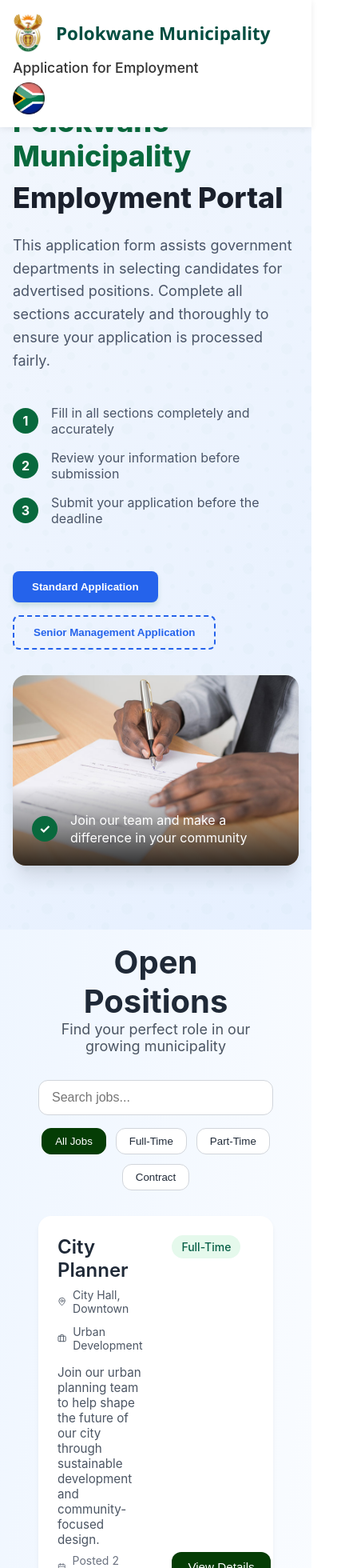
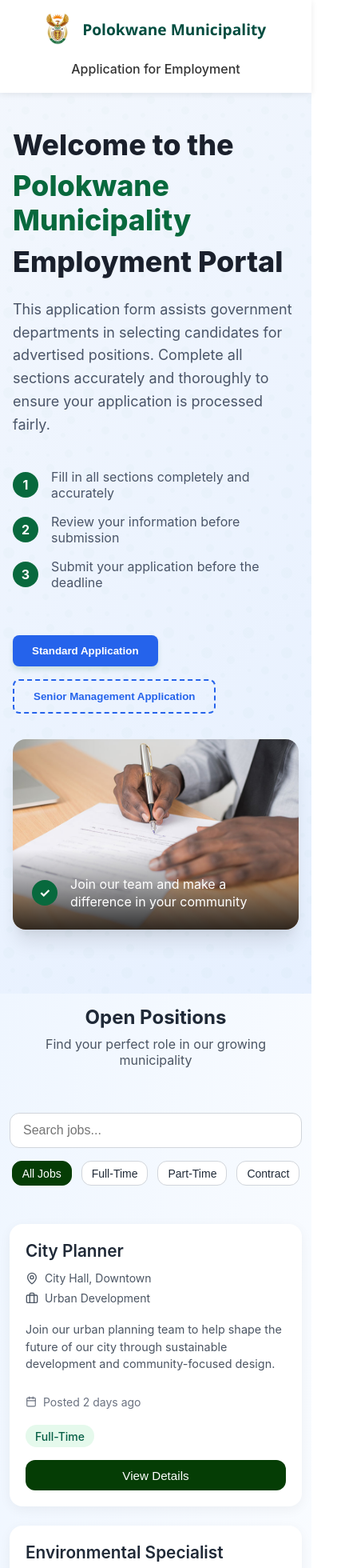
Before and after one commit to antoinekizuri/recruitment, a React (Vite) app in the folder municipal/: page / in a window 390 px wide. Shown: the top 1960 px of the page at 80% size, 422 px wide, since content can reach past the window. Built offline with nearby package versions, Linux system fonts and the light colour scheme.

Commit message:
Flag Fix

```diff
--- a/municipal/src/components/users/header.css
+++ b/municipal/src/components/users/header.css
@@ -64,23 +64,43 @@
 @media screen and (max-width: 768px) {
   .header {
     flex-direction: column;
-    align-items: flex-start;
-    padding: 1rem;
+    align-items: center;
+    padding: 0.75rem;
+    gap: 0.5rem;
+  }
+
+  .header-left {
+    width: 100%;
+    justify-content: center;
+    text-align: center;
+    padding: 0.25rem 0;
+    order: 1;
   }
 
   .header-center {
-    text-align: left;
-    padding-top: 0.5rem;
+    width: 100%;
+    justify-content: center;
+    text-align: center;
+    padding: 0.25rem 0;
+    order: 2;
   }
 
-  .header-left,
-  .header-right {
-    justify-content: flex-start;
-    width: 100%;
+  .header-right,
+  .flag {
+    display: none; /* Hide both the right section and the flag explicitly */
   }
 
-  .flag {
-    margin-left: 0;
-    margin-top: 0.5rem;
+  .logo {
+    height: 40px;
+  }
+
+  .municipality-name {
+    font-size: 1.2rem;
+  }
+
+  .form-title {
+    font-size: 1rem;
+    padding-top: 0.25rem;
+    padding-bottom: 0.25rem;
   }
 }
--- a/municipal/src/components/users/hero.css
+++ b/municipal/src/components/users/hero.css
@@ -7,6 +7,7 @@
   background: linear-gradient(135deg, #f3f7fd 0%, #e6f0ff 100%);
   position: relative;
   overflow: hidden;
+  margin-top: 80px;
 }
 
 .hero-section::before {
--- a/municipal/src/components/users/jobPositions.css
+++ b/municipal/src/components/users/jobPositions.css
@@ -1,8 +1,9 @@
 .job-section {
   width: 100%;
-  padding: 1rem 2rem; /* increased left/right padding */
+  padding: 2rem 1rem; /* Adjusted padding for better spacing */
   background: linear-gradient(to bottom right, #eff6ff, #ffffff);
   margin-top: 0; /* No extra gap from above */
+  box-sizing: border-box; /* Ensure padding doesn't add to width */
 }
 
 .job-container {
@@ -11,24 +12,27 @@
   display: flex;
   flex-direction: column;
   gap: 2rem;
-  padding-left: 1rem;
-  padding-right: 1rem;
+  width: 100%;
 }
-
 
 .job-header {
   text-align: center;
+  margin-bottom: 1.5rem;
 }
 
 .job-title {
-  font-size: 2.5rem;
+  font-size: 2.25rem;
   font-weight: 700;
   color: #1f2937;
+  margin-bottom: 0.5rem;
+  line-height: 1.2;
 }
 
 .job-subtitle {
   font-size: 1.125rem;
   color: #4b5563;
+  max-width: 600px;
+  margin: 0 auto;
 }
 
 .job-controls {
@@ -36,8 +40,9 @@
   justify-content: space-between;
   align-items: center;
   flex-wrap: wrap;
-  gap: 1rem;
+  gap: 1.25rem;
   width: 100%;
+  margin-bottom: 1rem;
 }
 
 .job-search-input {
@@ -48,6 +53,13 @@
   max-width: 400px;
   font-size: 1rem;
   flex-grow: 1;
+  transition: border-color 0.2s, box-shadow 0.2s;
+}
+
+.job-search-input:focus {
+  outline: none;
+  border-color: rgb(5, 61, 5);
+  box-shadow: 0 0 0 3px rgba(5, 61, 5, 0.15);
 }
 
 .job-filters {
@@ -64,6 +76,13 @@
   color: #1f2937;
   border-radius: 0.75rem;
   cursor: pointer;
+  transition: all 0.2s ease;
+  font-size: 0.95rem;
+}
+
+.filter-btn:hover {
+  border-color: #9ca3af;
+  background-color: #f9fafb;
 }
 
 .filter-active {
@@ -72,42 +91,57 @@
   border-color: rgb(5, 61, 5);
 }
 
+.filter-active:hover {
+  background-color: rgb(4, 50, 4);
+  border-color: rgb(4, 50, 4);
+}
+
 .job-list {
   display: flex;
   flex-direction: column;
-  gap: 2rem;
+  gap: 1.5rem;
+  width: 100%;
 }
 
 .job-card {
   display: flex;
   justify-content: space-between;
-  align-items: stretch;
   padding: 1.5rem;
   border-radius: 1rem;
   background-color: white;
-  box-shadow: 0 4px 6px rgba(0, 0, 0, 0.05);
-  gap: 2rem;
-  min-height: 200px;
+  box-shadow: 0 4px 15px rgba(0, 0, 0, 0.05);
+  gap: 1.5rem;
+  transition: transform 0.2s, box-shadow 0.2s;
+  flex-wrap: wrap;
+  width: 100%;
+  box-sizing: border-box;
+}
+
+.job-card:hover {
+  transform: translateY(-2px);
+  box-shadow: 0 8px 20px rgba(0, 0, 0, 0.08);
 }
 
 .job-info {
   display: flex;
   flex-direction: column;
   flex: 1;
+  min-width: 250px;
 }
 
 .job-position {
-  font-size: 1.5rem;
+  font-size: 1.4rem;
   font-weight: 600;
-  margin-bottom: 0.5rem;
+  margin-bottom: 0.75rem;
   color: #1f2937;
+  line-height: 1.3;
 }
 
 .job-meta {
   display: flex;
   flex-wrap: wrap;
-  gap: 0.75rem;
-  margin-bottom: 0.5rem;
+  gap: 1rem;
+  margin-bottom: 0.75rem;
 }
 
 .job-icon {
@@ -120,8 +154,9 @@
 
 .job-summary {
   color: #4b5563;
-  margin: 0.5rem 0;
+  margin: 0.75rem 0;
   font-size: 0.95rem;
+  line-height: 1.5;
 }
 
 .job-posted {
@@ -130,7 +165,7 @@
   gap: 0.5rem;
   color: #6b7280;
   font-size: 0.875rem;
-  margin-top: auto;
+  margin-top: 1rem;
 }
 
 .job-actions {
@@ -148,35 +183,123 @@
   border-radius: 9999px;
   font-size: 0.875rem;
   font-weight: 500;
+  display: inline-block;
 }
 
 .btn-green {
   background-color: rgb(5, 61, 5);
   color: white;
-  padding: 0.6rem 1.25rem;
+  padding: 0.65rem 1.5rem;
   border-radius: 0.75rem;
   border: none;
   font-size: 0.95rem;
+  font-weight: 500;
   cursor: pointer;
-  transition: background-color 0.3s ease;
+  transition: all 0.2s ease;
+  text-align: center;
+  white-space: nowrap;
 }
 
 .btn-green:hover {
   background-color: rgb(18, 160, 18);
+  transform: translateY(-1px);
 }
 
-/* Optional: small screens support */
+.btn-green:active {
+  transform: translateY(0);
+}
+
+/* Enhanced Responsive Design */
+@media (max-width: 1024px) {
+  .job-title {
+    font-size: 2rem;
+  }
+
+  .job-card {
+    padding: 1.25rem;
+  }
+}
+
 @media (max-width: 768px) {
+  .job-section {
+    padding: 1.5rem 1rem;
+  }
+
+  .job-title {
+    font-size: 1.75rem;
+  }
+
+  .job-subtitle {
+    font-size: 1rem;
+  }
+
   .job-controls {
     flex-direction: column;
     align-items: stretch;
+    gap: 1rem;
+  }
+
+  .job-search-input {
+    max-width: none;
   }
 
   .job-filters {
     justify-content: center;
   }
 
+  .job-card {
+    flex-direction: column;
+    gap: 1.25rem;
+  }
+
   .job-actions {
-    align-items: flex-start;
+    flex-direction: row;
+    justify-content: space-between;
+    align-items: center;
+    width: 100%;
+    min-width: auto;
+  }
+
+  .job-position {
+    font-size: 1.3rem;
   }
 }
+
+@media (max-width: 480px) {
+  .job-section {
+    padding: 1rem 0.75rem;
+  }
+
+  .job-title {
+    font-size: 1.5rem;
+  }
+
+  .job-meta {
+    flex-direction: column;
+    gap: 0.5rem;
+    margin-bottom: 0.5rem;
+  }
+
+  .filter-btn {
+    padding: 0.4rem 0.75rem;
+    font-size: 0.875rem;
+  }
+
+  .job-actions {
+    flex-direction: column;
+    gap: 1rem;
+    align-items: stretch;
+  }
+
+  .badge-type {
+    align-self: flex-start;
+  }
+
+  .btn-green {
+    width: 100%;
+  }
+
+  .job-summary {
+    font-size: 0.9rem;
+  }
+}
```
